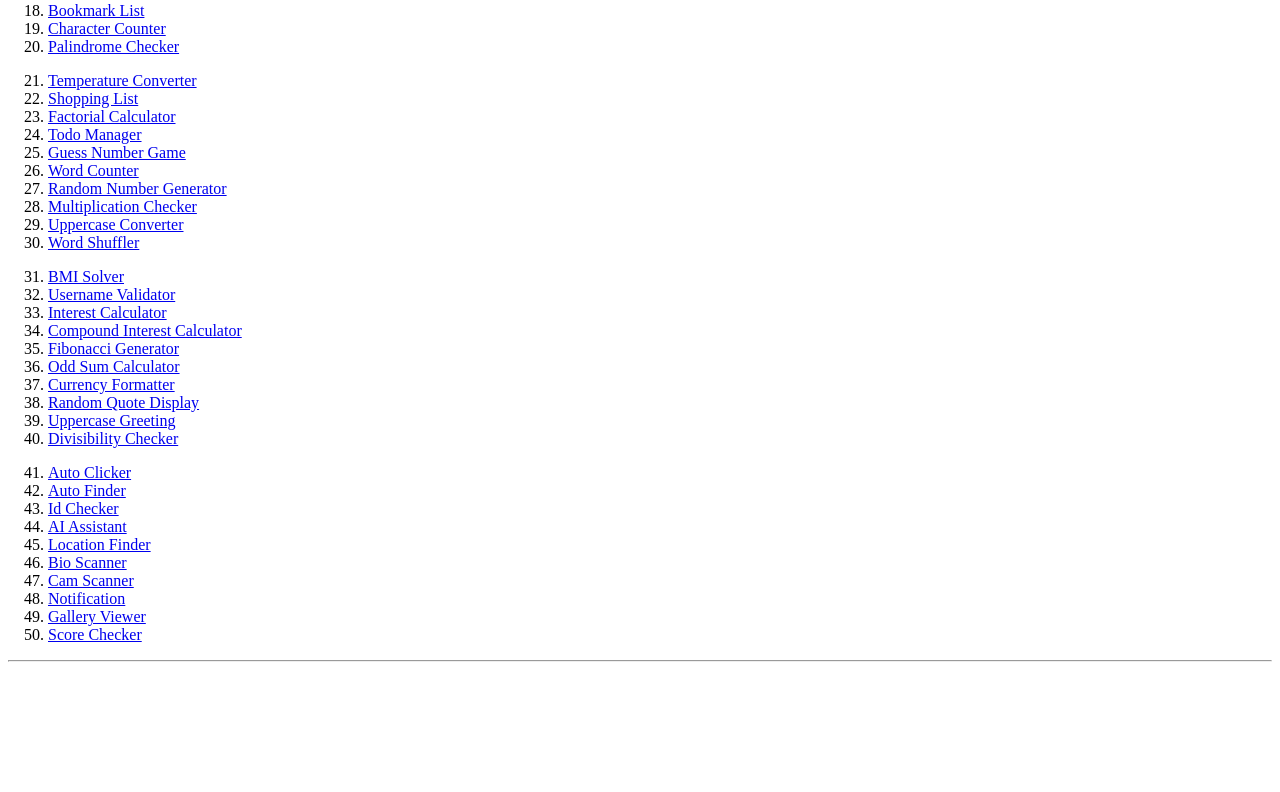
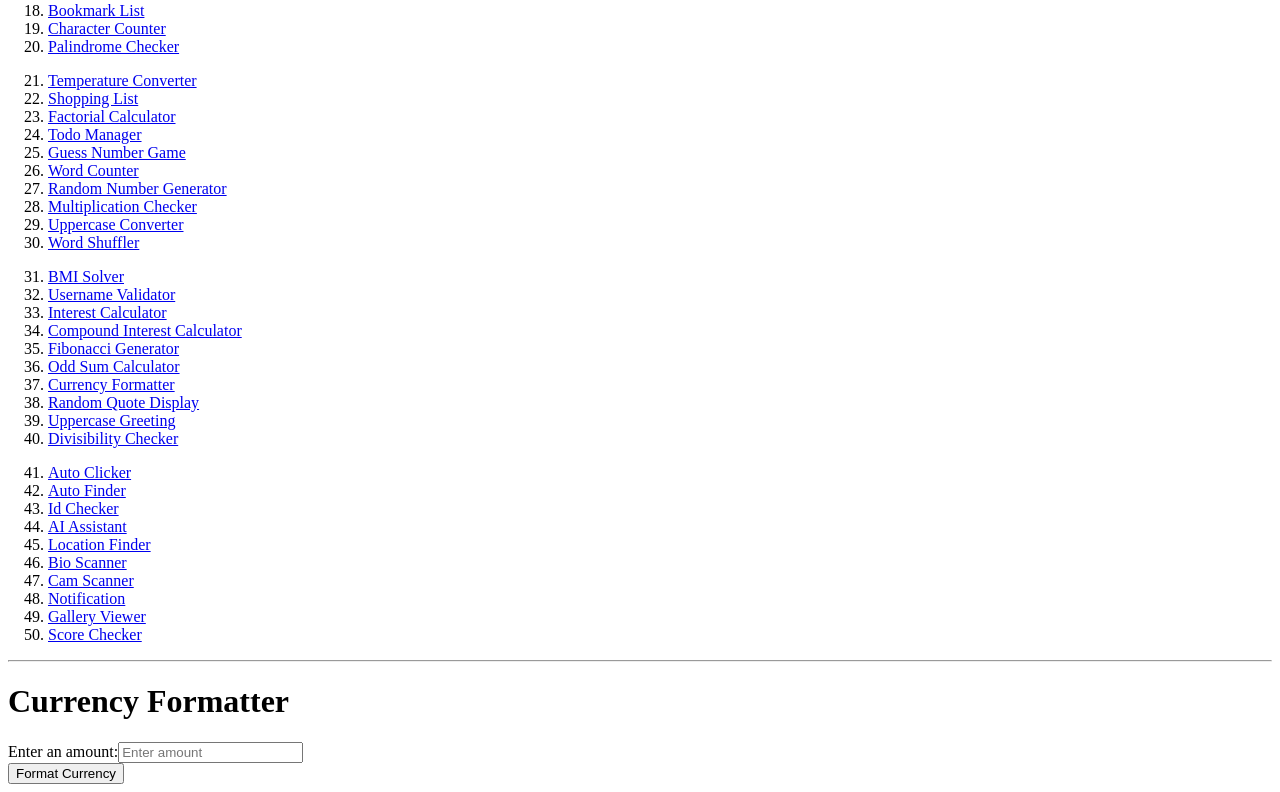
Before and after one commit to SVFC-Travel-Booking-System/Angular-Components, an Angular app: page /currency-formatter in a window 1280 px wide. Before the commit this address led to /. Shown: the part 400-1192 px from the top of the page. Before the commit the page ends 1070 px from the top, so only its background shows below. Built offline with nearby package versions, Linux system fonts and the light colour scheme.

Commit message:
#37 Format a number as currency

```diff
--- a/src/app/app.module.ts
+++ b/src/app/app.module.ts
@@ -40,6 +40,7 @@ import { InterestcalculatorComponent } from './components/interestcalculator/int
 import { CompoundinterestcalculatorComponent } from './components/compoundinterestcalculator/compoundinterestcalculator.component';
 import { FibonaccigeneratorComponent } from './components/fibonaccigenerator/fibonaccigenerator.component';
 import { OddsumcalculatorComponent } from './components/oddsumcalculator/oddsumcalculator.component';
+import { CurrencyformatterComponent } from './components/currencyformatter/currencyformatter.component';
 
 
 @NgModule({
@@ -81,6 +82,7 @@ import { OddsumcalculatorComponent } from './components/oddsumcalculator/oddsumc
     CompoundinterestcalculatorComponent,
     FibonaccigeneratorComponent,
     OddsumcalculatorComponent,
+    CurrencyformatterComponent,
 
 
 
--- /dev/null
+++ b/src/app/components/currencyformatter/currencyformatter.component.html
@@ -0,0 +1,15 @@
+<div class="container">
+    <h1>Currency Formatter</h1>
+    <form (ngSubmit)="formatCurrency()">
+        <div>
+            <label for="amount">Enter an amount:</label>
+            <input type="number" id="amount" [(ngModel)]="amount" name="amount" placeholder="Enter amount" required>
+        </div>
+        <button type="submit">Format Currency</button>
+    </form>
+
+    <!-- Display the formatted currencies if available -->
+    <h3 *ngIf="formattedDollar">Dollar: {{ formattedDollar }}</h3>
+    <h3 *ngIf="formattedPhp">Peso: {{ formattedPhp }}</h3>
+    <h3 *ngIf="formattedEuro">Euro: {{ formattedEuro }}</h3>
+</div>
--- /dev/null
+++ b/src/app/components/currencyformatter/currencyformatter.component.ts
@@ -0,0 +1,40 @@
+import { Component } from '@angular/core';
+
+@Component({
+  selector: 'app-currencyformatter',
+  templateUrl: './currencyformatter.component.html',
+  styleUrl: './currencyformatter.component.css'
+})
+export class CurrencyformatterComponent {
+  amount: number | null = null; // Input amount
+  formattedDollar: string | null = null; // Formatted amount in Dollar
+  formattedPhp: string | null = null; // Formatted amount in PHP
+  formattedEuro: string | null = null; // Formatted amount in Euro
+
+  // Conversion rates
+  euroConversionRate = 0.92; // 1 USD = 0.92 EUR
+  phpConversionRate = 56; // 1 USD = 56 PHP
+
+  // Method to format the amount as different currencies
+  formatCurrency() {
+    if (this.amount !== null) {
+      // Format as Dollar
+      this.formattedDollar = new Intl.NumberFormat('en-US', {
+        style: 'currency',
+        currency: 'USD'
+      }).format(this.amount);
+
+      // Format as PHP
+      this.formattedPhp = new Intl.NumberFormat('en-PH', {
+        style: 'currency',
+        currency: 'PHP'
+      }).format(this.amount * this.phpConversionRate);
+
+      // Format as Euro
+      this.formattedEuro = new Intl.NumberFormat('en-IE', {
+        style: 'currency',
+        currency: 'EUR'
+      }).format(this.amount * this.euroConversionRate);
+    }
+  }
+}
```
Also changed, not shown: src/app/app-routing.module.ts (+6 -1 lines), src/app/components/currencyformatter/currencyformatter.component.css (added), 1 other file (tests, documents, lock files or other folders).
